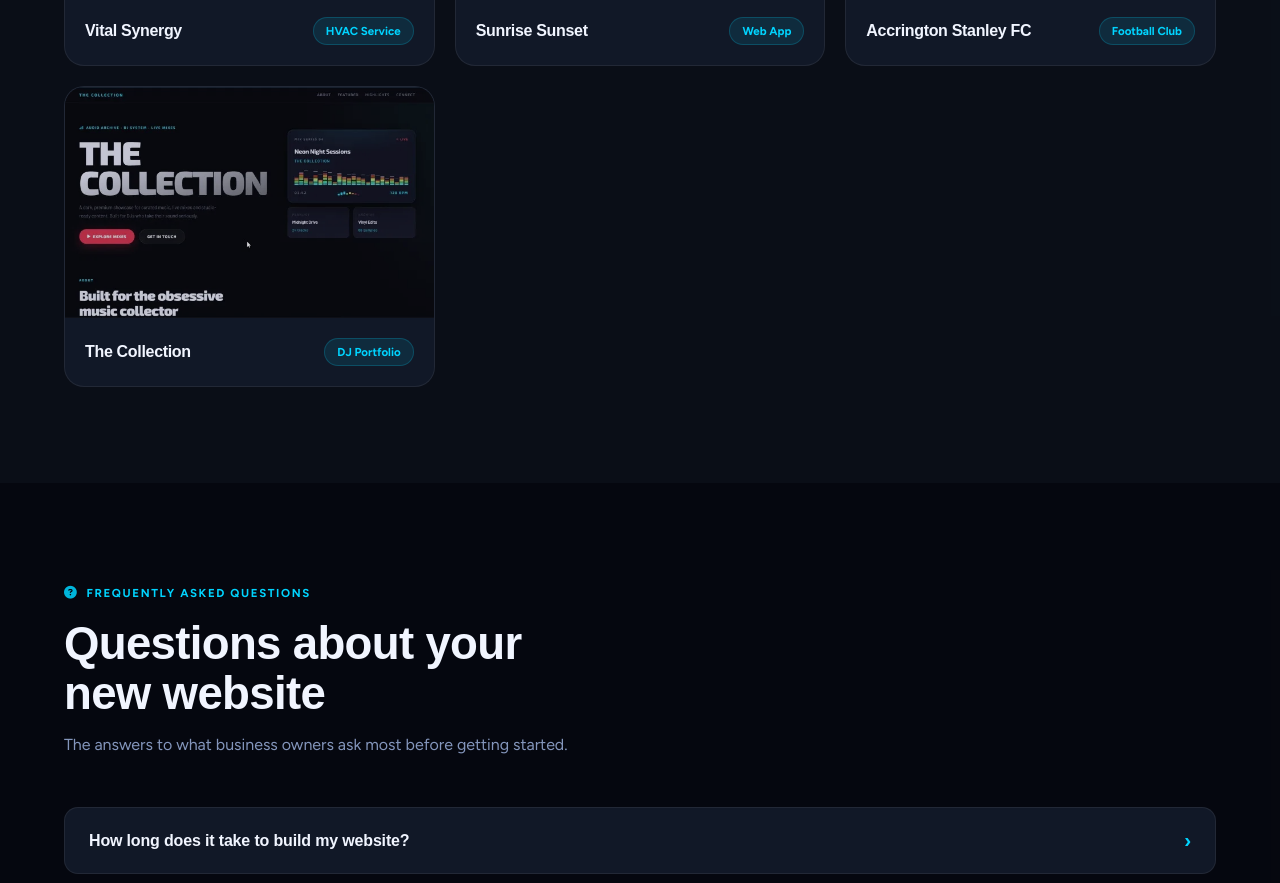
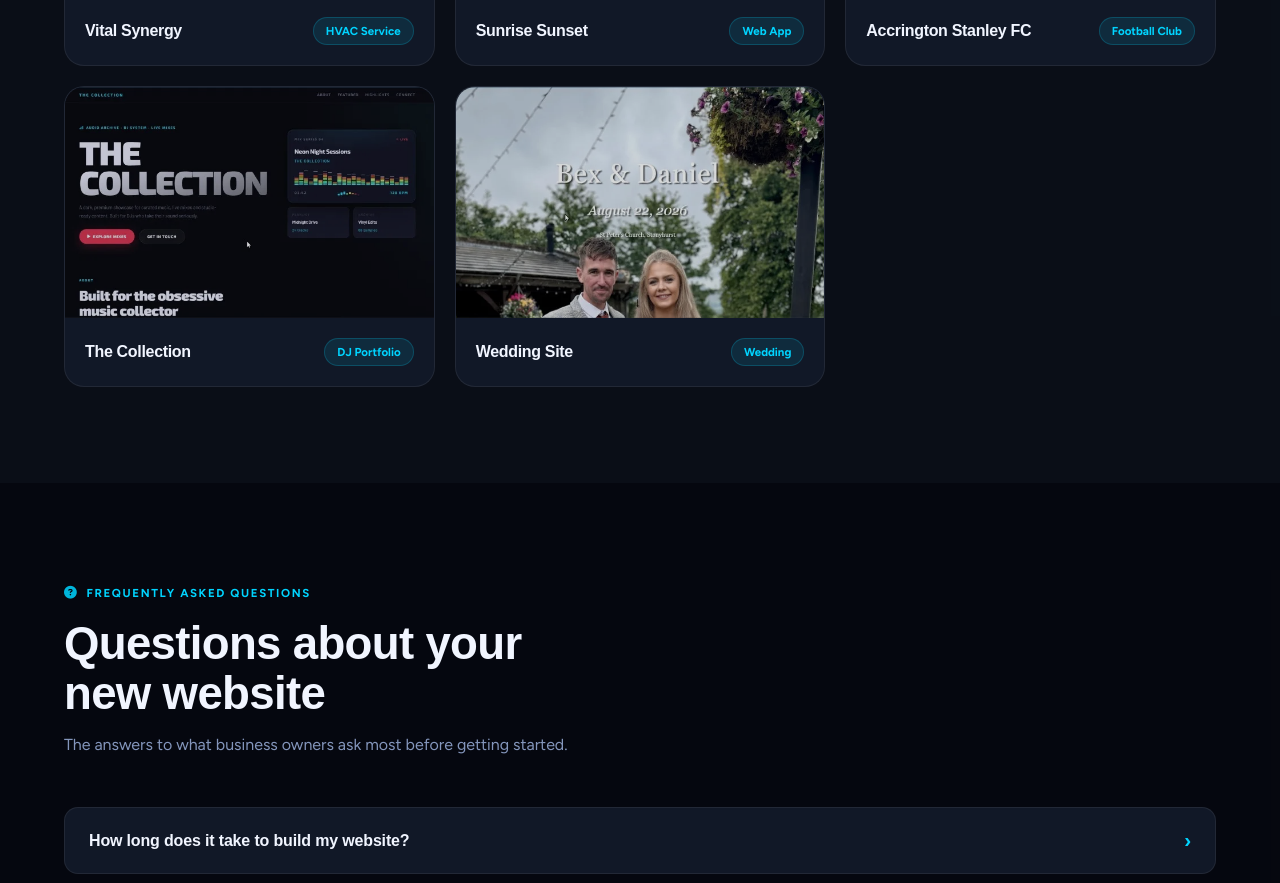
Before and after one commit to mrJohnHolt/clicklancashire.co.uk, a website: page index.html in a window 1280 px wide. Shown: the part 5019-5902 px from the top of the page. Drawn offline with Linux system fonts and the light colour scheme; a web font is replaced by a local one.

Commit message:
wedding portfolio add

```diff
--- a/index.html
+++ b/index.html
@@ -631,6 +631,19 @@
           </div>
         </a>
 
+        <a href="https://mrjohnholt.github.io/Wedding/" class="proj-card" target="_blank" rel="noopener noreferrer">
+          <div class="proj-card__img">
+            <picture>
+              <source type="image/webp" srcset="img/work-wedding.webp">
+              <img src="img/work-wedding.jpg" alt="Wedding website" loading="lazy">
+            </picture>
+          </div>
+          <div class="proj-card__body">
+            <div class="proj-card__name">Wedding Site</div>
+            <span class="proj-card__tag">Wedding</span>
+          </div>
+        </a>
+
       </div>
     </div>
   </section>
```
Also changed, not shown: img/work-wedding.jpg (added), img/work-wedding.webp (added).
